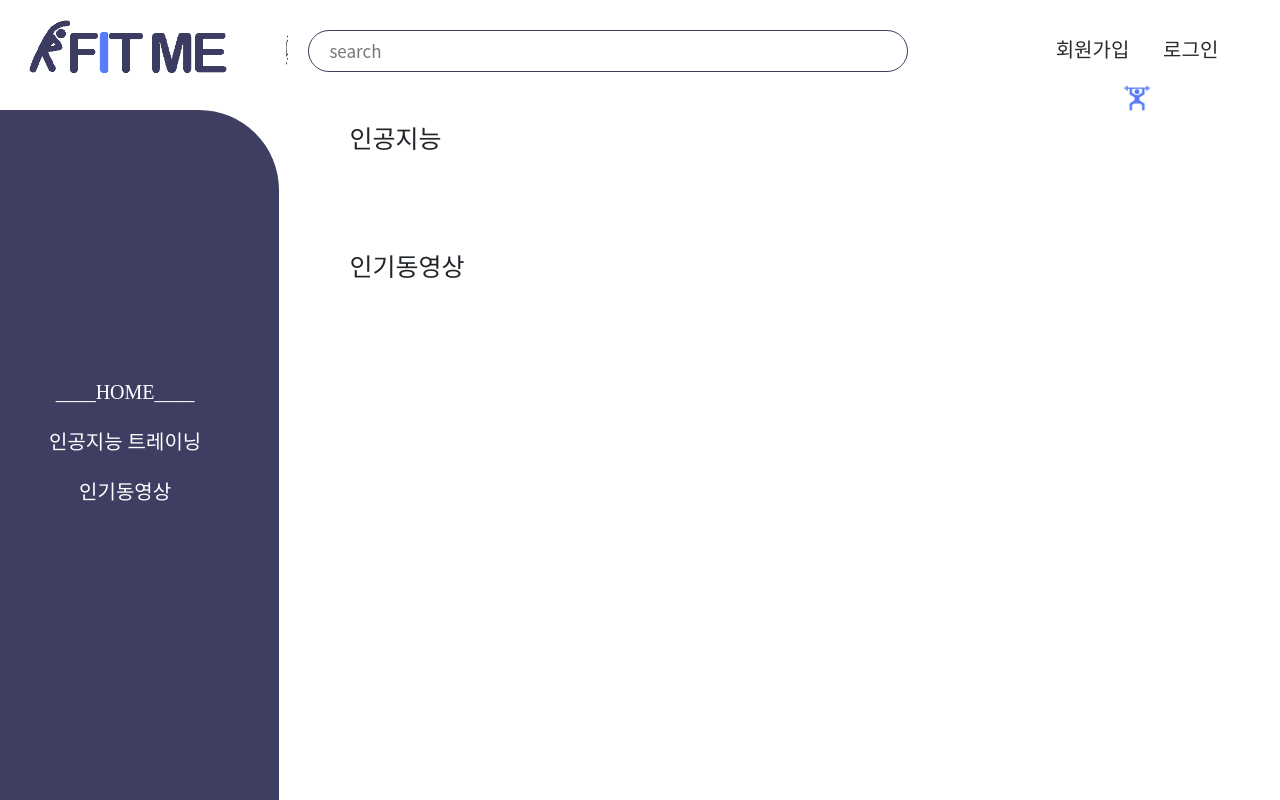
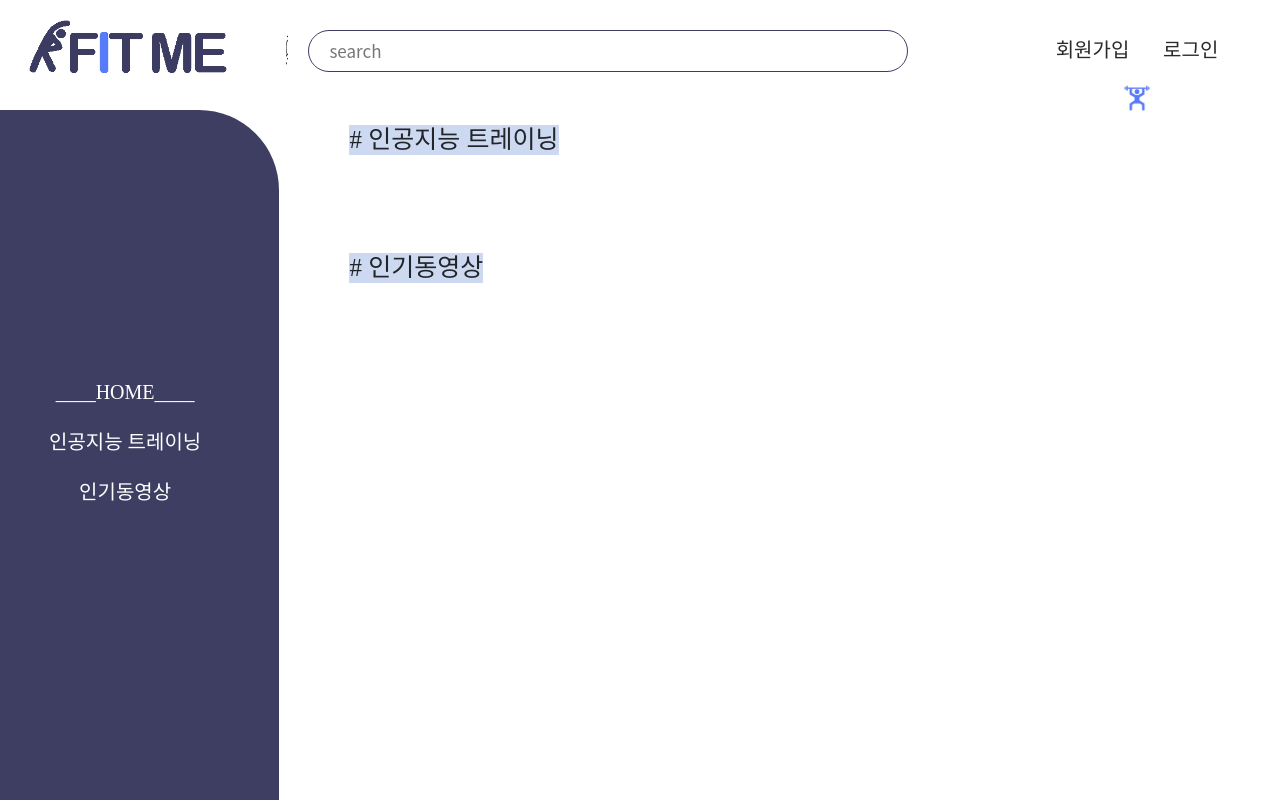
Before and after one commit to yesjiyoung/TeamProject_OSSHola, a Django app: page /logout/ in a window 1280 px wide. Run offline with Django 3.2, Linux system fonts and the light colour scheme; some libraries are stand-ins or nearby versions; some web fonts are replaced.

Commit message:
[Front-end] style : Complete home.html

```diff
--- a/django-project/homeT/static/css/home.css
+++ b/django-project/homeT/static/css/home.css
@@ -37,7 +37,7 @@ h3{
 .h-item{
     display: flex;
     flex-direction: column;
-    border: 1px black solid;
+    border: 2.3px #3E3E63 solid;
     position: relative;
     width: 70%;
     height: 0;
--- a/django-project/homeT/templates/home.html
+++ b/django-project/homeT/templates/home.html
@@ -13,7 +13,7 @@
 <div class="right_part">
     <div class="h-row-box cate_name">
         <!-- <h3>인공지능과 함께 운동하기</h3> -->
-        <p class="this_font">인공지능</p>
+        <p class="this_font"  style="background-color: rgb(204, 217, 241);"># 인공지능 트레이닝</p>
     </div>
     <div class="h-row-box">
         {% for aiVideo in AIList %}
@@ -34,7 +34,7 @@
     <br>
     <hr style="border: solid 10px white;">
     <div class="h-row-box cate_name">
-        <p class="this_font">인기동영상</p>
+        <p class="this_font" style="background-color: rgb(204, 217, 241);"># 인기동영상</p>
     </div>
     <div class="h-row-box">
         {% for video in VideoList|slice:":4" %}
```
